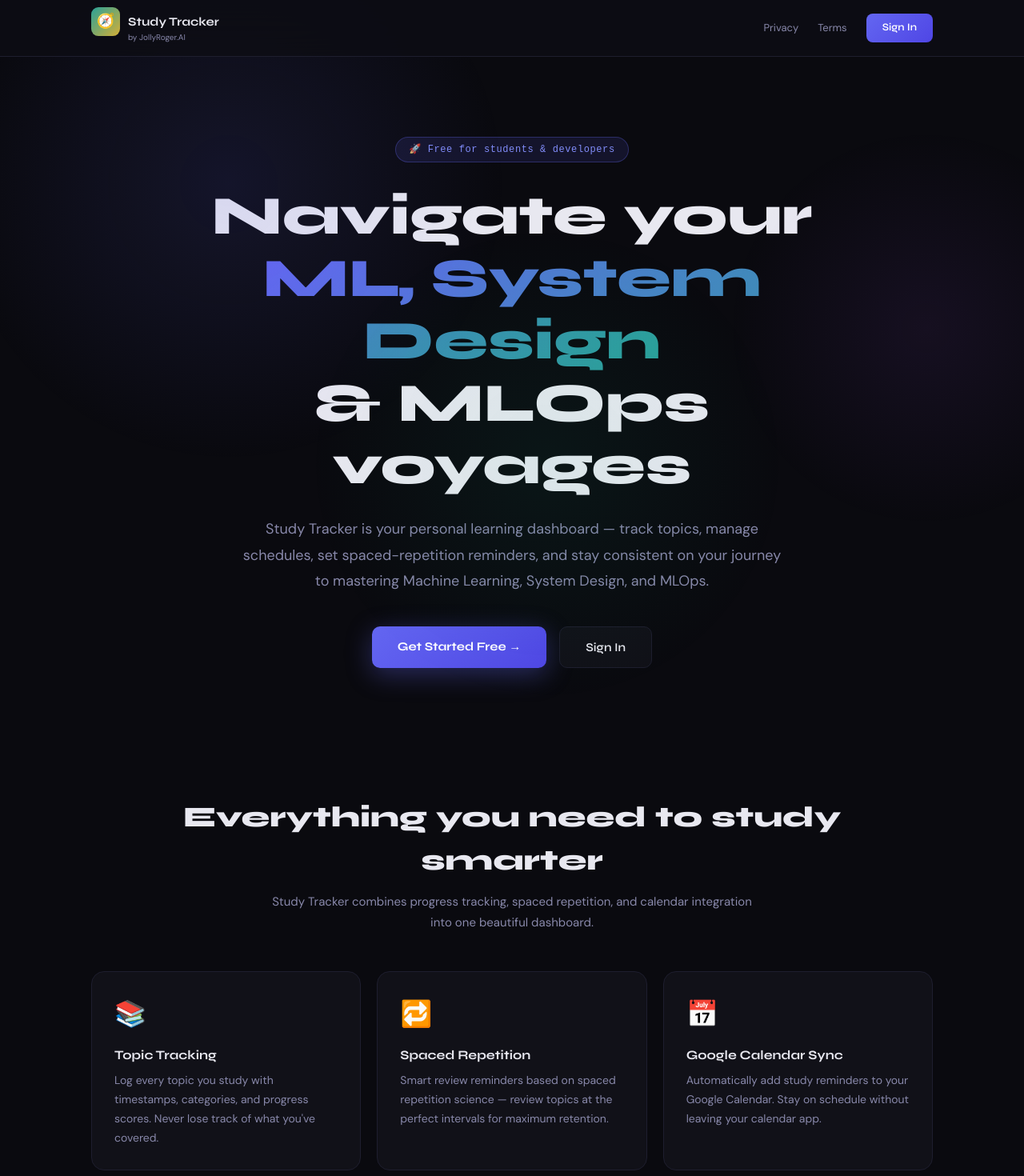
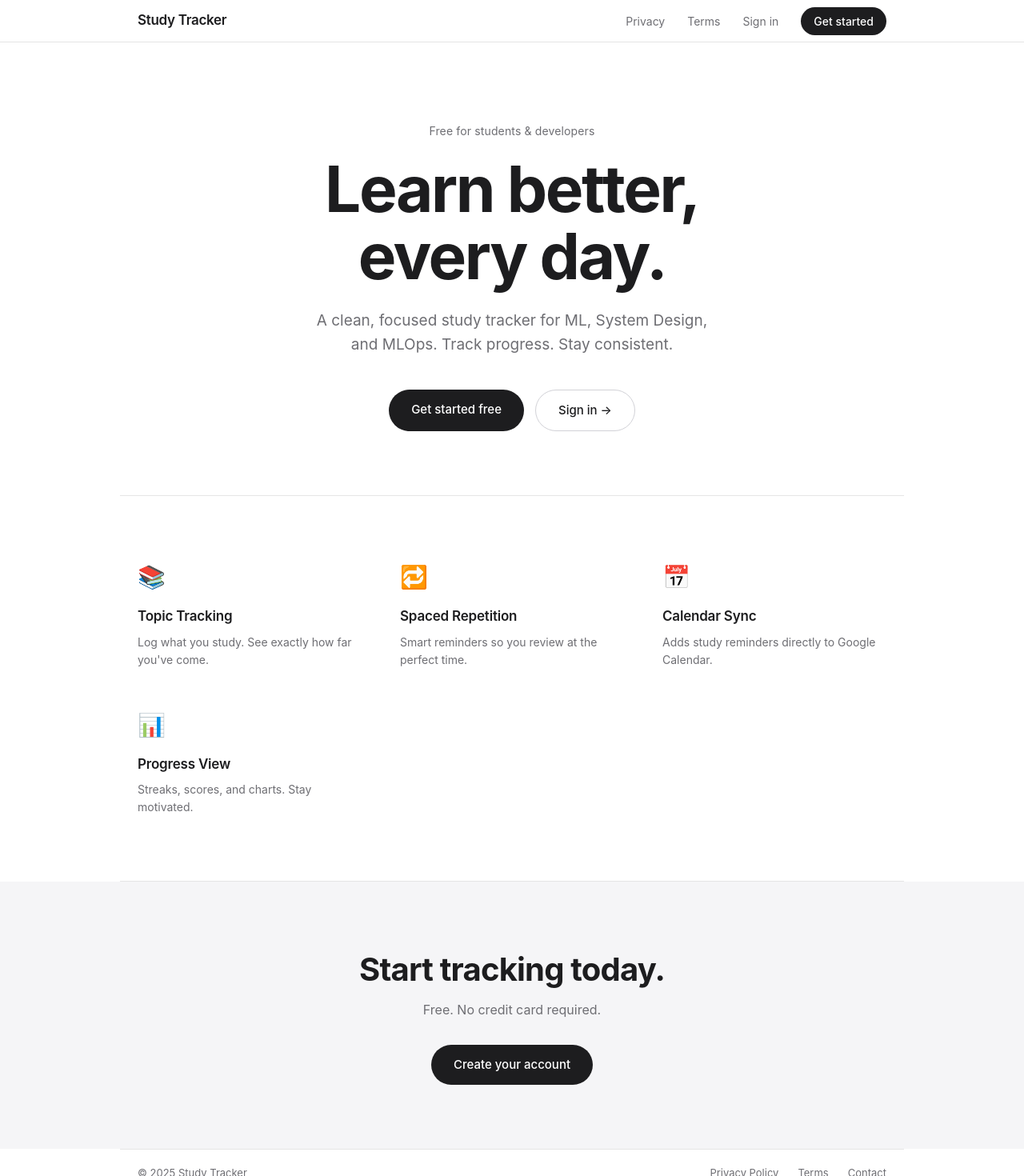
Before and after one commit to R1patil/study-tracker, a Next.js app in the folder frontend/: page / in a window 1280 px wide. Shown: the top 1470 px of the page at 80% size. Built offline with nearby package versions, Linux system fonts and the light colour scheme.

Commit message:
Redesign homepage - Apple style minimal

```diff
--- a/frontend/src/app/page.tsx
+++ b/frontend/src/app/page.tsx
@@ -1,300 +1,183 @@
 import Link from "next/link";
 
 export const metadata = {
-    title: "Study Tracker — Navigate your ML, System Design & MLOps voyages",
-    description: "Study Tracker helps you track your learning progress, manage study schedules, and stay on top of ML, System Design, and MLOps topics. Sign in with Google to get started.",
+    title: "Study Tracker — Learn better, every day.",
+    description: "Track your ML, System Design & MLOps learning. Simple, focused, effective.",
 };
 
 export default function HomePage() {
     return (
-        <div style={styles.page}>
-            {/* Background glows */}
-            <div style={styles.glowBlue} />
-            <div style={styles.glowPurple} />
-            <div style={styles.glowGreen} />
+        <div style={s.page}>
 
-            {/* ── NAV ── */}
-            <nav style={styles.nav}>
-                <div style={styles.navInner}>
-                    <div style={styles.logo}>
-                        <div style={styles.logoIcon}>🧭</div>
-                        <div>
-                            <div style={styles.logoTitle}>Study Tracker</div>
-                            <div style={styles.logoSub}>by JollyRoger.AI</div>
-                        </div>
-                    </div>
-                    <div style={styles.navLinks}>
-                        <Link href="/privacy" style={styles.navLink}>Privacy</Link>
-                        <Link href="/terms" style={styles.navLink}>Terms</Link>
-                        <Link href="/login" style={styles.navCta}>Sign In</Link>
+            {/* NAV */}
+            <nav style={s.nav}>
+                <div style={s.navInner}>
+                    <span style={s.navLogo}>Study Tracker</span>
+                    <div style={s.navLinks}>
+                        <Link href="/privacy" style={s.navLink}>Privacy</Link>
+                        <Link href="/terms" style={s.navLink}>Terms</Link>
+                        <Link href="/login" style={s.navLink}>Sign in</Link>
+                        <Link href="/signup" style={s.navCta}>Get started</Link>
                     </div>
                 </div>
             </nav>
 
-            {/* ── HERO ── */}
-            <section style={styles.hero}>
-                <div style={styles.heroBadge}>🚀 Free for students &amp; developers</div>
-                <h1 style={styles.heroTitle}>
-                    Navigate your
-                    <span style={styles.heroGradient}> ML, System Design</span>
-                    <br />& MLOps voyages
-                </h1>
-                <p style={styles.heroSub}>
-                    Study Tracker is your personal learning dashboard — track topics, manage schedules,
-                    set spaced-repetition reminders, and stay consistent on your journey to mastering
-                    Machine Learning, System Design, and MLOps.
+            {/* HERO */}
+            <section style={s.hero}>
+                <p style={s.eyebrow}>Free for students & developers</p>
+                <h1 style={s.h1}>Learn better,<br />every day.</h1>
+                <p style={s.sub}>
+                    A clean, focused study tracker for ML, System Design,<br />
+                    and MLOps. Track progress. Stay consistent.
                 </p>
-                <div style={styles.heroBtns}>
-                    <Link href="/signup" style={styles.btnPrimary}>Get Started Free →</Link>
-                    <Link href="/login" style={styles.btnSecondary}>Sign In</Link>
+                <div style={s.heroBtns}>
+                    <Link href="/signup" style={s.btnDark}>Get started free</Link>
+                    <Link href="/login" style={s.btnLight}>Sign in →</Link>
                 </div>
             </section>
 
-            {/* ── FEATURES ── */}
-            <section style={styles.features}>
-                <h2 style={styles.sectionTitle}>Everything you need to study smarter</h2>
-                <p style={styles.sectionSub}>
-                    Study Tracker combines progress tracking, spaced repetition, and calendar integration
-                    into one beautiful dashboard.
-                </p>
-                <div style={styles.featureGrid}>
-                    {FEATURES.map((f) => (
-                        <div key={f.title} style={styles.featureCard}>
-                            <div style={styles.featureIcon}>{f.icon}</div>
-                            <h3 style={styles.featureTitle}>{f.title}</h3>
-                            <p style={styles.featureDesc}>{f.desc}</p>
-                        </div>
-                    ))}
-                </div>
+            {/* DIVIDER */}
+            <div style={s.divider} />
+
+            {/* FEATURES */}
+            <section style={s.features}>
+                {FEATURES.map(f => (
+                    <div key={f.title} style={s.feat}>
+                        <div style={s.featIcon}>{f.icon}</div>
+                        <h3 style={s.featTitle}>{f.title}</h3>
+                        <p style={s.featDesc}>{f.desc}</p>
+                    </div>
+                ))}
             </section>
 
-            {/* ── HOW IT WORKS ── */}
-            <section style={styles.howSection}>
-                <h2 style={styles.sectionTitle}>How Study Tracker works</h2>
-                <div style={styles.steps}>
-                    {STEPS.map((s, i) => (
-                        <div key={s.title} style={styles.step}>
-                            <div style={styles.stepNum}>{i + 1}</div>
-                            <h3 style={styles.stepTitle}>{s.title}</h3>
-                            <p style={styles.stepDesc}>{s.desc}</p>
-                        </div>
-                    ))}
-                </div>
+            {/* DIVIDER */}
+            <div style={s.divider} />
+
+            {/* CTA */}
+            <section style={s.cta}>
+                <h2 style={s.ctaTitle}>Start tracking today.</h2>
+                <p style={s.ctaSub}>Free. No credit card required.</p>
+                <Link href="/signup" style={s.btnDark}>Create your account</Link>
             </section>
 
-            {/* ── CTA ── */}
-            <section style={styles.ctaSection}>
-                <div style={styles.ctaCard}>
-                    <h2 style={styles.ctaTitle}>Ready to level up your study game?</h2>
-                    <p style={styles.ctaSub}>Join students and developers using Study Tracker to stay consistent and focused.</p>
-                    <Link href="/signup" style={styles.btnPrimary}>Start tracking for free →</Link>
-                </div>
-            </section>
-
-            {/* ── FOOTER ── */}
-            <footer style={styles.footer}>
-                <div style={styles.footerInner}>
-                    <div style={styles.footerLogo}>
-                        <div style={styles.logoIcon}>🧭</div>
-                        <span style={styles.logoTitle}>Study Tracker</span>
-                    </div>
-                    <p style={styles.footerDesc}>
-                        A personal learning management tool for ML, System Design &amp; MLOps enthusiasts.
-                    </p>
-                    <div style={styles.footerLinks}>
-                        <Link href="/privacy" style={styles.footerLink}>Privacy Policy</Link>
-                        <span style={styles.dot}>·</span>
-                        <Link href="/terms" style={styles.footerLink}>Terms of Service</Link>
-                        <span style={styles.dot}>·</span>
-                        <a href="mailto:studyforyou107@gmail.com" style={styles.footerLink}>Contact</a>
-                    </div>
-                    <p style={styles.footerCopy}>© 2025 Study Tracker. Built with ❤️ by JollyRoger.AI</p>
+            {/* FOOTER */}
+            <footer style={s.footer}>
+                <span style={s.footerText}>© 2025 Study Tracker</span>
+                <div style={s.footerLinks}>
+                    <Link href="/privacy" style={s.footerLink}>Privacy Policy</Link>
+                    <Link href="/terms" style={s.footerLink}>Terms</Link>
+                    <a href="mailto:studyforyou107@gmail.com" style={s.footerLink}>Contact</a>
                 </div>
             </footer>
-
-            <style>{`
-                @keyframes fadeUp { from { opacity: 0; transform: translateY(30px); } to { opacity: 1; transform: translateY(0); } }
-                @keyframes float { 0%,100% { transform: translateY(0); } 50% { transform: translateY(-8px); } }
-            `}</style>
         </div>
     );
 }
 
 const FEATURES = [
-    { icon: "📚", title: "Topic Tracking", desc: "Log every topic you study with timestamps, categories, and progress scores. Never lose track of what you've covered." },
-    { icon: "🔁", title: "Spaced Repetition", desc: "Smart review reminders based on spaced repetition science — review topics at the perfect intervals for maximum retention." },
-    { icon: "📅", title: "Google Calendar Sync", desc: "Automatically add study reminders to your Google Calendar. Stay on schedule without leaving your calendar app." },
-    { icon: "📊", title: "Progress Dashboard", desc: "Visualize your learning journey with beautiful charts and streak tracking. See how far you've come." },
-    { icon: "🤖", title: "AI Study Assistant", desc: "Get intelligent topic suggestions, study plans, and search assistance powered by AI to guide your learning." },
-    { icon: "🎯", title: "Career Roadmaps", desc: "Follow structured learning roadmaps for ML Engineer, MLOps, and System Design roles at top companies." },
+    { icon: "📚", title: "Topic Tracking", desc: "Log what you study. See exactly how far you've come." },
+    { icon: "🔁", title: "Spaced Repetition", desc: "Smart reminders so you review at the perfect time." },
+    { icon: "📅", title: "Calendar Sync", desc: "Adds study reminders directly to Google Calendar." },
+    { icon: "📊", title: "Progress View", desc: "Streaks, scores, and charts. Stay motivated." },
 ];
 
-const STEPS = [
-    { title: "Create your account", desc: "Sign up free with Google or email. Your dashboard is ready instantly — no setup needed." },
-    { title: "Add your study topics", desc: "Log topics you're studying across ML, System Design, MLOps, or any subject. Add notes and difficulty ratings." },
-    { title: "Get smart reminders", desc: "Study Tracker schedules review reminders using spaced repetition and syncs them to your Google Calendar." },
-    { title: "Track your progress", desc: "Watch your knowledge grow with streak tracking, topic mastery scores, and visual progress charts." },
-];
-
-const styles: Record<string, React.CSSProperties> = {
-    page: { minHeight: "100vh", background: "var(--bg)", position: "relative", overflow: "hidden" },
-    glowBlue: {
-        position: "fixed", width: 700, height: 700, borderRadius: "50%", pointerEvents: "none",
-        background: "radial-gradient(circle, rgba(99,102,241,0.12) 0%, transparent 70%)",
-        top: "-15%", left: "-5%",
-    },
-    glowPurple: {
-        position: "fixed", width: 500, height: 500, borderRadius: "50%", pointerEvents: "none",
-        background: "radial-gradient(circle, rgba(168,85,247,0.08) 0%, transparent 70%)",
-        top: "20%", right: "-10%",
-    },
-    glowGreen: {
-        position: "fixed", width: 600, height: 600, borderRadius: "50%", pointerEvents: "none",
-        background: "radial-gradient(circle, rgba(16,185,129,0.07) 0%, transparent 70%)",
-        bottom: "-10%", left: "30%",
+const s: Record<string, React.CSSProperties> = {
+    page: {
+        minHeight: "100vh",
+        background: "#ffffff",
+        color: "#1d1d1f",
+        fontFamily: "-apple-system, BlinkMacSystemFont, 'SF Pro Display', 'Segoe UI', sans-serif",
     },
 
     // Nav
     nav: {
+        borderBottom: "1px solid #e5e5e5",
         position: "sticky", top: 0, zIndex: 100,
-        background: "rgba(var(--bg-rgb, 13,13,20), 0.85)",
-        backdropFilter: "blur(20px)", borderBottom: "1px solid var(--border)",
+        background: "rgba(255,255,255,0.85)",
+        backdropFilter: "blur(20px)",
+        WebkitBackdropFilter: "blur(20px)",
     },
     navInner: {
-        maxWidth: 1100, margin: "0 auto", padding: "16px 24px",
+        maxWidth: 980, margin: "0 auto",
+        padding: "0 22px", height: 52,
         display: "flex", alignItems: "center", justifyContent: "space-between",
     },
-    logo: { display: "flex", alignItems: "center", gap: 10 },
-    logoIcon: {
-        width: 36, height: 36, borderRadius: 9,
-        background: "linear-gradient(135deg, #2aa198, #d4af37)",
-        display: "flex", alignItems: "center", justifyContent: "center", fontSize: 18,
-        animation: "float 4s ease-in-out infinite",
-    },
-    logoTitle: { fontFamily: "Syne, sans-serif", fontWeight: 700, fontSize: 15, color: "var(--text-primary)" },
-    logoSub: { fontSize: 10, color: "var(--text-secondary)" },
-    navLinks: { display: "flex", alignItems: "center", gap: 24 },
-    navLink: { fontSize: 13, color: "var(--text-secondary)", textDecoration: "none", transition: "color 0.2s" },
+    navLogo: { fontSize: 17, fontWeight: 600, color: "#1d1d1f", letterSpacing: "-0.3px" },
+    navLinks: { display: "flex", alignItems: "center", gap: 28 },
+    navLink: { fontSize: 14, color: "#6e6e73", textDecoration: "none" },
     navCta: {
-        padding: "8px 20px", borderRadius: 8,
-        background: "linear-gradient(135deg, #6366f1, #4f46e5)",
-        color: "white", fontSize: 13, fontFamily: "Syne, sans-serif",
-        fontWeight: 600, textDecoration: "none", transition: "opacity 0.2s",
+        fontSize: 14, color: "#ffffff", textDecoration: "none",
+        background: "#1d1d1f", padding: "7px 16px", borderRadius: 980,
+        fontWeight: 500,
     },
 
     // Hero
     hero: {
-        maxWidth: 900, margin: "0 auto", padding: "100px 24px 80px",
-        textAlign: "center", animation: "fadeUp 0.7s ease",
+        maxWidth: 700, margin: "0 auto",
+        padding: "100px 22px 80px",
+        textAlign: "center",
     },
-    heroBadge: {
-        display: "inline-block", padding: "6px 16px", borderRadius: 20,
-        background: "rgba(99,102,241,0.12)", border: "1px solid rgba(99,102,241,0.3)",
-        color: "#818cf8", fontSize: 12, fontFamily: "monospace",
-        letterSpacing: "0.05em", marginBottom: 28,
+    eyebrow: { fontSize: 14, color: "#6e6e73", marginBottom: 20, letterSpacing: "0.01em" },
+    h1: {
+        fontSize: "clamp(48px, 7vw, 80px)",
+        fontWeight: 700,
+        lineHeight: 1.05,
+        letterSpacing: "-0.03em",
+        color: "#1d1d1f",
+        marginBottom: 24,
     },
-    heroTitle: {
-        fontFamily: "Syne, sans-serif", fontWeight: 800, fontSize: "clamp(36px, 6vw, 68px)",
-        color: "var(--text-primary)", lineHeight: 1.15, marginBottom: 24,
+    sub: {
+        fontSize: 19, color: "#6e6e73", lineHeight: 1.6,
+        marginBottom: 40, fontWeight: 400,
     },
-    heroGradient: {
-        background: "linear-gradient(135deg, #6366f1, #2aa198)",
-        WebkitBackgroundClip: "text", WebkitTextFillColor: "transparent",
-        backgroundClip: "text",
+    heroBtns: { display: "flex", gap: 14, justifyContent: "center", flexWrap: "wrap" },
+    btnDark: {
+        padding: "14px 28px", borderRadius: 980,
+        background: "#1d1d1f", color: "#ffffff",
+        fontSize: 15, fontWeight: 500,
+        textDecoration: "none", display: "inline-block",
     },
-    heroSub: {
-        fontSize: "clamp(15px, 2vw, 18px)", color: "var(--text-secondary)",
-        lineHeight: 1.8, maxWidth: 680, margin: "0 auto 40px",
-    },
-    heroBtns: { display: "flex", gap: 16, justifyContent: "center", flexWrap: "wrap" },
-    btnPrimary: {
-        padding: "14px 32px", borderRadius: 10,
-        background: "linear-gradient(135deg, #6366f1, #4f46e5)",
-        color: "white", fontSize: 15, fontFamily: "Syne, sans-serif",
-        fontWeight: 700, textDecoration: "none", transition: "transform 0.2s, box-shadow 0.2s",
-        boxShadow: "0 8px 32px rgba(99,102,241,0.35)",
-    },
-    btnSecondary: {
-        padding: "14px 32px", borderRadius: 10,
-        background: "var(--surface)", border: "1px solid var(--border)",
-        color: "var(--text-primary)", fontSize: 15, fontFamily: "Syne, sans-serif",
-        fontWeight: 600, textDecoration: "none", transition: "all 0.2s",
+    btnLight: {
+        padding: "14px 28px", borderRadius: 980,
+        background: "transparent", color: "#1d1d1f",
+        fontSize: 15, fontWeight: 500,
+        textDecoration: "none", display: "inline-block",
+        border: "1px solid #d2d2d7",
     },
 
+    // Divider
+    divider: { height: 1, background: "#e5e5e5", maxWidth: 980, margin: "0 auto" },
+
     // Features
-    features: { maxWidth: 1100, margin: "0 auto", padding: "80px 24px" },
-    sectionTitle: {
-        fontFamily: "Syne, sans-serif", fontWeight: 800, fontSize: "clamp(24px, 4vw, 36px)",
-        color: "var(--text-primary)", textAlign: "center", marginBottom: 12,
+    features: {
+        maxWidth: 980, margin: "0 auto",
+        padding: "80px 22px",
+        display: "grid",
+        gridTemplateColumns: "repeat(auto-fit, minmax(200px, 1fr))",
+        gap: 48,
     },
-    sectionSub: {
-        fontSize: 15, color: "var(--text-secondary)", textAlign: "center",
-        maxWidth: 600, margin: "0 auto 48px", lineHeight: 1.7,
-    },
-    featureGrid: {
-        display: "grid", gridTemplateColumns: "repeat(auto-fit, minmax(300px, 1fr))", gap: 20,
-    },
-    featureCard: {
-        background: "var(--surface)", border: "1px solid var(--border)", borderRadius: 16,
-        padding: "28px", transition: "transform 0.2s, box-shadow 0.2s",
-    },
-    featureIcon: { fontSize: 32, marginBottom: 16 },
-    featureTitle: {
-        fontFamily: "Syne, sans-serif", fontWeight: 700, fontSize: 16,
-        color: "var(--text-primary)", marginBottom: 8,
-    },
-    featureDesc: { fontSize: 14, color: "var(--text-secondary)", lineHeight: 1.7, margin: 0 },
-
-    // How it works
-    howSection: {
-        maxWidth: 1100, margin: "0 auto", padding: "80px 24px",
-        borderTop: "1px solid var(--border)",
-    },
-    steps: { display: "grid", gridTemplateColumns: "repeat(auto-fit, minmax(220px, 1fr))", gap: 24, marginTop: 48 },
-    step: {
-        background: "var(--surface)", border: "1px solid var(--border)",
-        borderRadius: 16, padding: "28px", position: "relative",
-    },
-    stepNum: {
-        width: 40, height: 40, borderRadius: 10,
-        background: "linear-gradient(135deg, #6366f1, #4f46e5)",
-        display: "flex", alignItems: "center", justifyContent: "center",
-        color: "white", fontFamily: "Syne, sans-serif", fontWeight: 800, fontSize: 18,
-        marginBottom: 16,
-    },
-    stepTitle: {
-        fontFamily: "Syne, sans-serif", fontWeight: 700, fontSize: 15,
-        color: "var(--text-primary)", marginBottom: 8,
-    },
-    stepDesc: { fontSize: 13, color: "var(--text-secondary)", lineHeight: 1.7, margin: 0 },
+    feat: {},
+    featIcon: { fontSize: 28, marginBottom: 16 },
+    featTitle: { fontSize: 17, fontWeight: 600, color: "#1d1d1f", marginBottom: 8, letterSpacing: "-0.2px" },
+    featDesc: { fontSize: 14, color: "#6e6e73", lineHeight: 1.6, margin: 0 },
 
     // CTA
-    ctaSection: { maxWidth: 1100, margin: "0 auto", padding: "80px 24px" },
-    ctaCard: {
-        background: "linear-gradient(135deg, rgba(99,102,241,0.15), rgba(42,161,152,0.1))",
-        border: "1px solid rgba(99,102,241,0.25)", borderRadius: 24,
-        padding: "64px 40px", textAlign: "center",
-        boxShadow: "0 20px 60px rgba(99,102,241,0.15)",
+    cta: {
+        padding: "80px 22px",
+        textAlign: "center",
+        background: "#f5f5f7",
     },
-    ctaTitle: {
-        fontFamily: "Syne, sans-serif", fontWeight: 800, fontSize: "clamp(24px, 4vw, 36px)",
-        color: "var(--text-primary)", marginBottom: 12,
-    },
-    ctaSub: {
-        fontSize: 15, color: "var(--text-secondary)", marginBottom: 32,
-        maxWidth: 500, margin: "0 auto 32px", lineHeight: 1.7,
-    },
+    ctaTitle: { fontSize: "clamp(28px, 4vw, 40px)", fontWeight: 700, color: "#1d1d1f", marginBottom: 8, letterSpacing: "-0.02em" },
+    ctaSub: { fontSize: 16, color: "#6e6e73", marginBottom: 32 },
 
     // Footer
     footer: {
-        borderTop: "1px solid var(--border)",
-        padding: "48px 24px",
+        borderTop: "1px solid #e5e5e5",
+        padding: "20px 22px",
+        maxWidth: 980, margin: "0 auto",
+        display: "flex", alignItems: "center", justifyContent: "space-between",
+        flexWrap: "wrap", gap: 12,
     },
-    footerInner: { maxWidth: 1100, margin: "0 auto", textAlign: "center" },
-    footerLogo: { display: "flex", alignItems: "center", gap: 10, justifyContent: "center", marginBottom: 12 },
-    footerDesc: { fontSize: 13, color: "var(--text-secondary)", marginBottom: 20, lineHeight: 1.6 },
-    footerLinks: { display: "flex", alignItems: "center", gap: 12, justifyContent: "center", marginBottom: 16, flexWrap: "wrap" },
-    footerLink: { fontSize: 13, color: "var(--text-secondary)", textDecoration: "none" },
-    dot: { color: "var(--border)" },
-    footerCopy: { fontSize: 12, color: "var(--text-secondary)", opacity: 0.6 },
+    footerText: { fontSize: 13, color: "#6e6e73" },
+    footerLinks: { display: "flex", gap: 24 },
+    footerLink: { fontSize: 13, color: "#6e6e73", textDecoration: "none" },
 };
```
